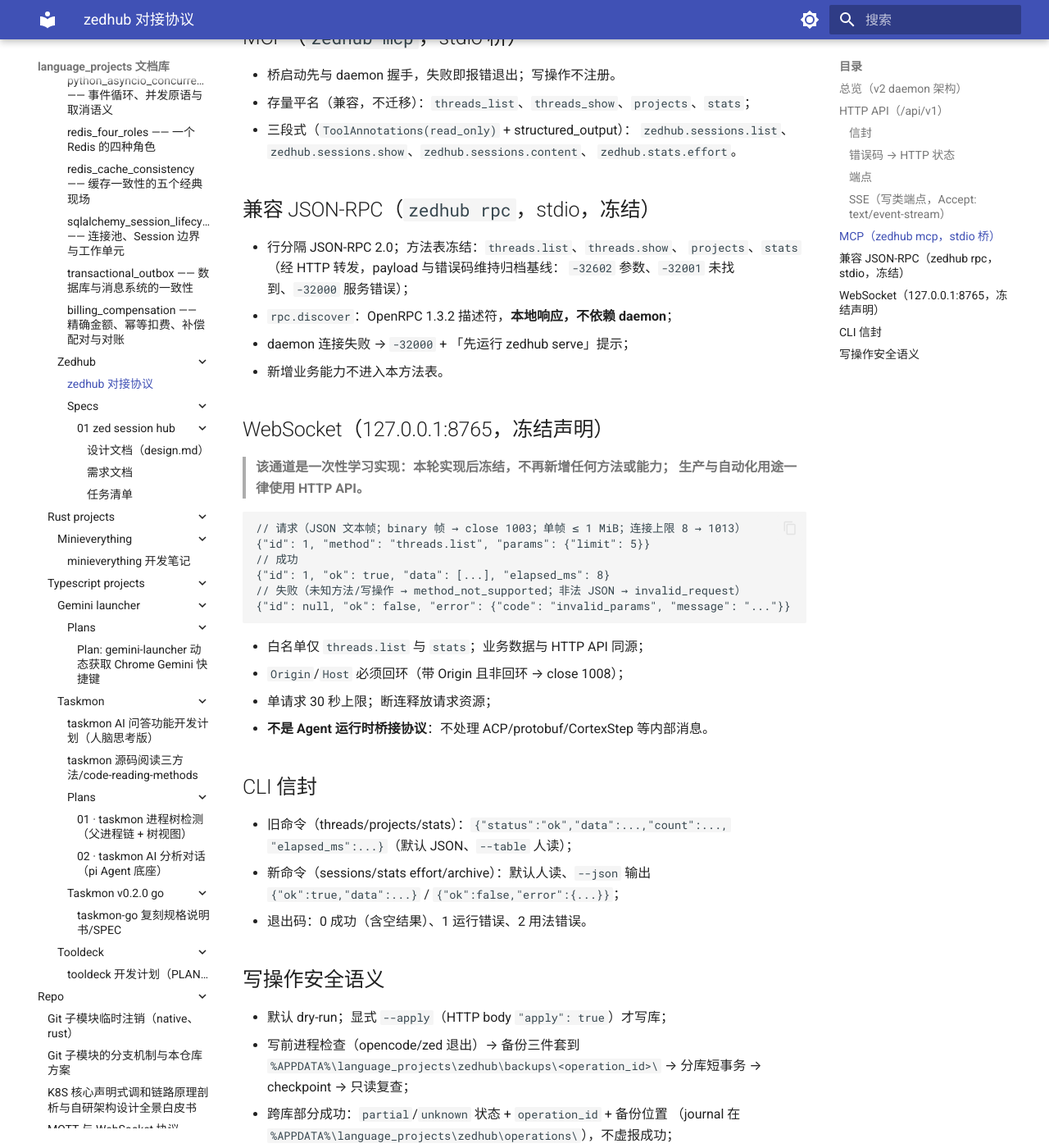
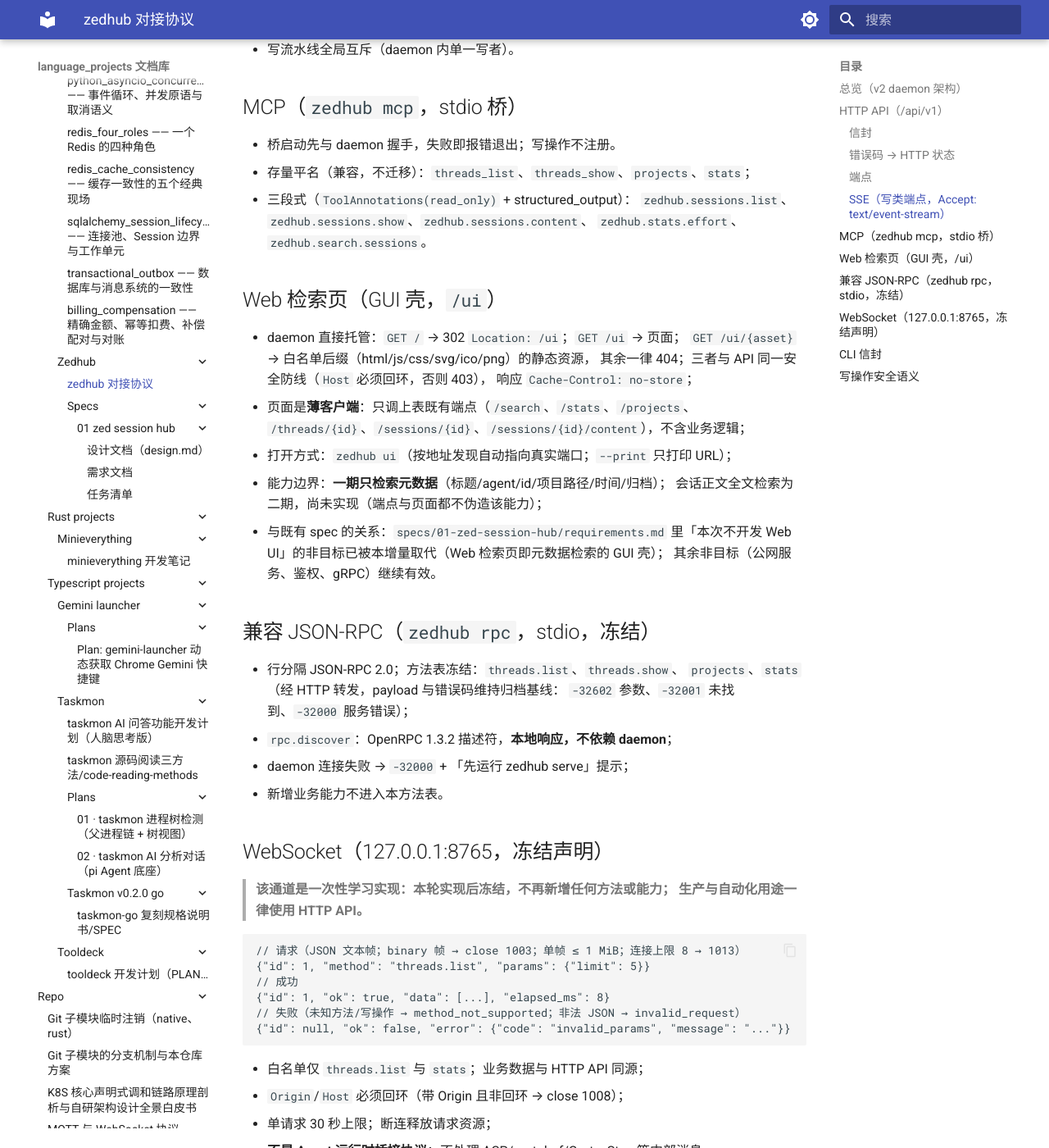
Before and after one commit to shihao-hub/td-language_projects, an MkDocs documentation site: the page built from docs/projects/python_projects/zedhub/zedhub 对接协议.md, in a window 1280 px wide and 1400 px high, scrolled down 2785 px. Shown: the whole window at 82% size. Built offline with MkDocs 1.6.1 and Material for MkDocs 9.7.7, drawn with Linux system fonts in a browser that asks for light colours; a script that is not in the unit is left out; some of the changed text lies outside the part shown.

Commit message:
docs(zedhub): 补充会话检索页与 /ui 壳的对接说明
- 契约表新增 GET /search 与 zedhub.search.sessions 三段式工具
- 说明 /ui 静态资源白名单、Host 回环校验与薄客户端边界
- 登记 ui 命令与一期只检索元数据的能力边界

````diff
--- a/docs/projects/python_projects/zedhub/zedhub 对接协议.md
+++ b/docs/projects/python_projects/zedhub/zedhub 对接协议.md
@@ -10,7 +10,8 @@
 CLI 薄壳 ─┐
 rpc 薄壳 ─┤
 MCP 桥  ──┼──→ HTTP+JSON API（127.0.0.1:8766，唯一契约）──→ daemon（zedhub serve）
-第三方 curl┘        + SSE 进度流
+Web 检索页┤        + SSE 进度流
+第三方 curl┘        + /ui 静态资源（同一个 daemon、同一个端口）
                    WebSocket 学习通道（127.0.0.1:8765，冻结）
 ```
 
@@ -65,6 +66,7 @@
 | GET | /sessions | sessions.list | source/project/agent/archived/limit |
 | GET | /sessions/{session_id} | sessions.show | |
 | GET | /sessions/{session_id}/content | sessions.content | |
+| GET | /search | search.sessions | 会话元数据检索：q/agent/project/archived/since/until/limit/include_unlinked |
 | GET | /stats/effort | stats.effort | 启动模型×档位（降级标志在 payload） |
 | POST | /sessions/link | sessions.link | 补登；SSE |
 | POST | /archive/export | archive.export | SSE |
@@ -92,7 +94,22 @@
 - 存量平名（兼容，不迁移）：`threads_list`、`threads_show`、`projects`、`stats`；
 - 三段式（`ToolAnnotations(read_only)` + structured_output）：
   `zedhub.sessions.list`、`zedhub.sessions.show`、`zedhub.sessions.content`、
-  `zedhub.stats.effort`。
+  `zedhub.stats.effort`、`zedhub.search.sessions`。
+
+## Web 检索页（GUI 壳，`/ui`）
+
+- daemon 直接托管：`GET /` → 302 `Location: /ui`；`GET /ui` → 页面；
+  `GET /ui/{asset}` → 白名单后缀（html/js/css/svg/ico/png）的静态资源，
+  其余一律 404；三者与 API 同一安全防线（`Host` 必须回环，否则 403），
+  响应 `Cache-Control: no-store`；
+- 页面是**薄客户端**：只调上表既有端点（`/search`、`/stats`、`/projects`、
+  `/threads/{id}`、`/sessions/{id}`、`/sessions/{id}/content`），不含业务逻辑；
+- 打开方式：`zedhub ui`（按地址发现自动指向真实端口；`--print` 只打印 URL）；
+- 能力边界：**一期只检索元数据**（标题/agent/id/项目路径/时间/归档）；
+  会话正文全文检索为二期，尚未实现（端点与页面都不伪造该能力）；
+- 与既有 spec 的关系：`specs/01-zed-session-hub/requirements.md` 里「本次不开发
+  Web UI」的非目标已被本增量取代（Web 检索页即元数据检索的 GUI 壳）；
+  其余非目标（公网服务、鉴权、gRPC）继续有效。
 
 ## 兼容 JSON-RPC（`zedhub rpc`，stdio，冻结）
 
@@ -126,8 +143,9 @@
 
 - 旧命令（threads/projects/stats）：`{"status":"ok","data":...,"count":...,
   "elapsed_ms":...}`（默认 JSON、`--table` 人读）；
-- 新命令（sessions/stats effort/archive）：默认人读、`--json` 输出
+- 新命令（sessions/stats effort/archive/search）：默认人读、`--json` 输出
   `{"ok":true,"data":...}` / `{"ok":false,"error":{...}}`；
+- `ui`：打开 daemon 托管的检索页（纯壳操作，不触发业务；`--print` 只打印 URL）；
 - 退出码：0 成功（含空结果）、1 运行错误、2 用法错误。
 
 ## 写操作安全语义
````
